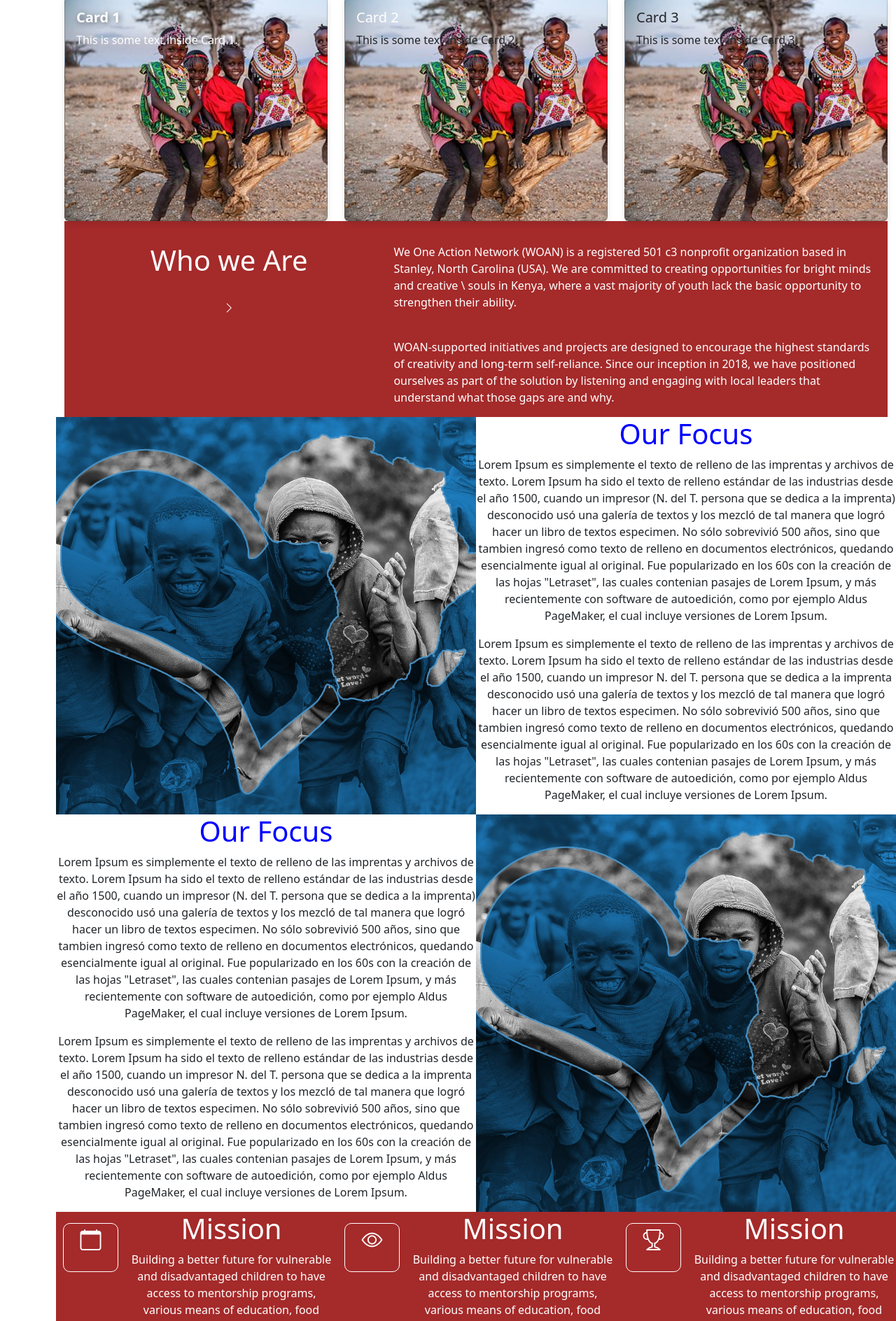
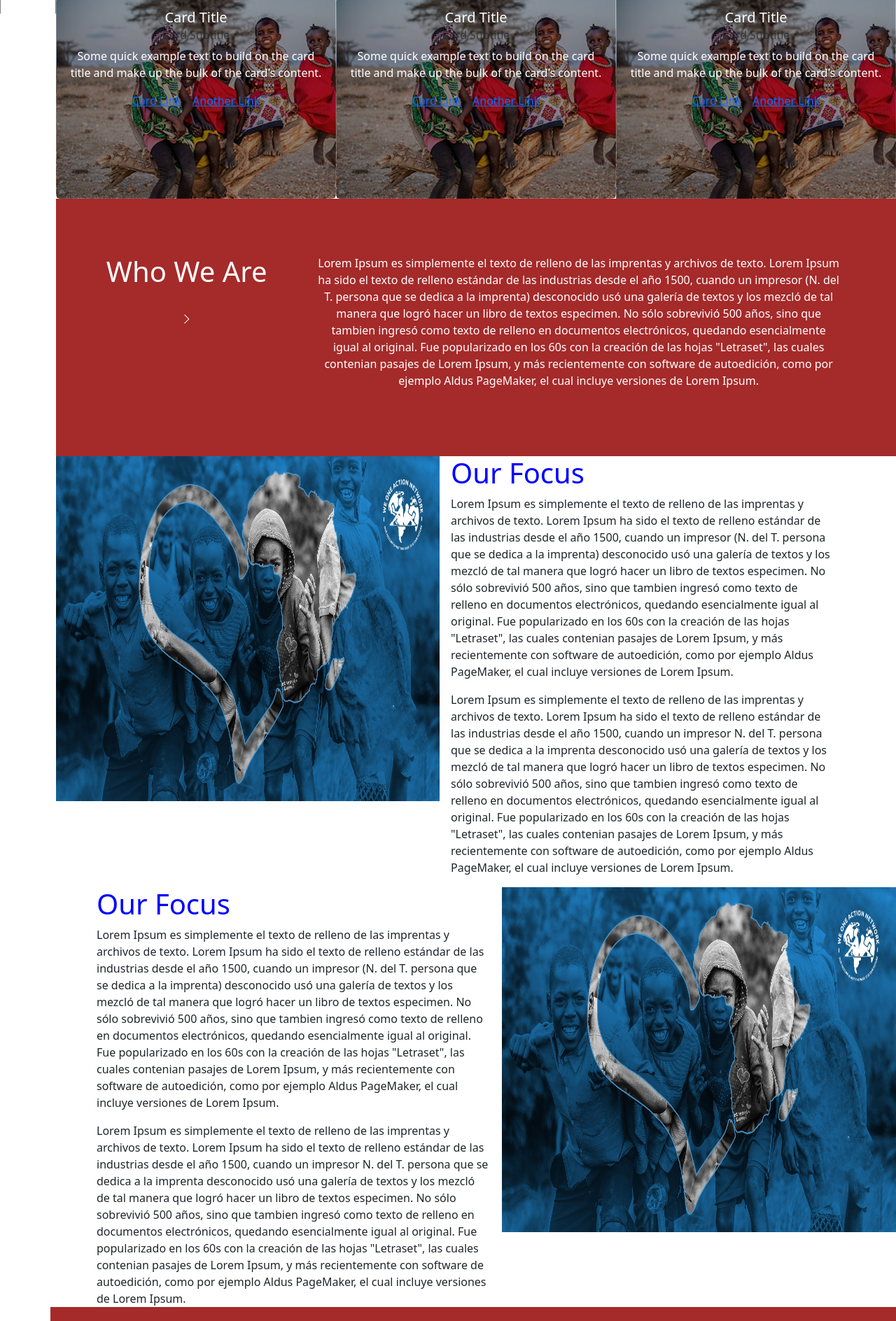
Before and after one commit to justin-ngatho/vorp-app, a React (Create React App) app: page / in a window 1280 px wide. Shown: the part 780-2668 px from the top of the page at 70% size. Built offline with nearby package versions, Linux system fonts and the light colour scheme.

Commit message:
responsive changes

```diff
--- a/src/App.css
+++ b/src/App.css
@@ -1,6 +1,12 @@
+* {
+  margin: 0;
+  padding: 0;
+  box-sizing: border-box;
+}
+
 body {
   margin-right: 0;
-  /* overflow: hidden; */
+
 }
 
 
@@ -15,11 +21,41 @@ body {
   padding-left: 10%;
   margin-right: 0;
 }
-
+.container-top{
+  width: 100%;
+  overflow-x: hidden;
+}
 .navbar-button{
   padding-left: 10px;
   padding-top: 20px;
 }
+.links-container {
+  text-align: center;
+}
+.section-two-content {
+  display: flex;
+  flex-direction: column;
+  align-items: center;
+}
+/* Offcanvas body responsiveness */
+.offcanvas-body {
+  padding: 10px;
+  overflow: hidden;
+  /* width: 40vw; */
+}
+
+/* Social media icons container */
+.container-bottom {
+  text-align: center;
+  margin-top: 20px;
+}
+
+.container-bottom i {
+  font-size: 24px;
+  margin: 0 10px;
+  cursor: pointer;
+}
+
 .container-bottom{
   display: flex;
   gap:20px;
@@ -38,9 +74,63 @@ body {
   font-style: none;
 }
 
+
+/* Medium devices (tablets, 768px and below) */
+@media (max-width: 768px) {
+  .container {
+    position: fixed;
+    width: 70px;
+  }
+  .card-navi {
+    width: 100%; /* Slightly wider for tablets */
+    text-align: center;
+  }
+  .offcanvas{
+    width: 100%;
+    /* overflow: hidden; */
+  }
+  .offcanvas-body{
+    width: 100%;
+    /* overflow: hidden; */
+  }
+  .offcanvas-header{
+    width: 100%;
+    /* overflow: hidden; */
+  }
+  .offcanvas-title img {
+    width: 90px; /* Adjust logo size */
+  }
+
+  button {
+    font-size: 15px; /* Slightly smaller button font size */
+  }
+
+  .container-bottom i {
+    font-size: 22px; /* Resize icons slightly */
+  }
+}
+
+/* Large devices (desktops) */
+@media (min-width: 1024px) {
+  .card-navi {
+    width: 25vw; /* Keep the original width for large screens */
+  }
+
+  .offcanvas-title img {
+    width: 100px; /* Keep original logo size for large screens */
+  }
+
+  button {
+    font-size: 16px; /* Keep button size as defined */
+  }
+  .container-bottom i {
+    font-size: 24px; /* Keep social media icon size */
+  }
+}
 /* carousel */
 .carousel{
   margin-left: 80px;
+  margin-right: 10px;
   top: 0;
 }
 .carousel-item {
@@ -49,7 +139,6 @@ body {
   text-align: center;
   margin-top: 0;
   margin-right: 0;
-
 }
 
 .carousel-caption {
@@ -82,86 +171,84 @@ body {
 }
 @media (max-width:767px) {
 
+  .carousel-slide{
+    height: 40vh;
+    margin-bottom: 0px;
+    margin-left: 80px;
+  }
   .carousel-inner {
     display: flex;
     text-align: center;
+    height: auto;
+    margin-bottom: 0;
   }
 
   .carousel-caption {
-    font-size: 1.5rem;
     display: flex;
-    bottom: 40%;
-    left: 40%;
+    flex-direction: column;
+    top: 10%;
+    height: 10vh;
   }
+  .img-container{
+    width: 100%;
+    height: auto;
+  }
+  .carousel-caption h2{
+    font-size: 1rem;
+  }
+  .carousel-caption h4{
+    font-size: 1rem;
+  }
+  .carousel-inner::before {
+    content: '';
+    position: absolute;
+    width: 100%;
+    height: 40vh;
+    top: 0;
+    left: 0;
+    background: rgba(0, 0, 0, 0.7);
+    z-index: 1;
+  }
+
 }
 
 /* Section 1 */
-.section1-container{
+.container-section1{
+  margin-left: 80px;
+
+}
+.section1-container2{
+  display: flex;
+  text-align: center;
+  background-color: brown;
+  color: white;
+}
+.card::before {
+  content: '';
+  position: absolute;
+  width: 100%;
+  height: 100%;
+  top: 0;
+  left: 0;
+  background: rgba(0, 0, 0, 0.4);
+  /* z-index: 1; */
+}
+.card-body {
+  z-index: 6;
+}
+@media (max-width:767) {
+.container-section1{
   margin-left: 80px;
 }
-.no-gutters {
-  /* margin-right: 80px; */
-  margin-left: 0;
-  color: white;
-  gap: 0;
-}
-
-.no-gutters > .col
- {
-  padding-right: 0;
-  padding-left: 0;
-  margin: 0 ;
-  color: white;
-   /* Add smooth transform effect on hover */
-}
-.card-no-space{
-  padding-right: 0;
-  padding-left: 0;
-  margin: 0 ;
-  color: white;
-   /* Add smooth transform effect on hover */
-   box-shadow: 0 4px 8px rgba(0, 0, 0, 0.1);
-  transition: transform 0.3s ease, box-shadow 0.3s ease;
-  z-index: 1; /* Ensure normal stacking order */
-  overflow: hidden;
-}
-/* Card hover effect with blue shade */
-.card-no-space::before {
-  content: '';
-  position: absolute;
-  top: 0;
-  left: 0;
-  right: 0;
-  bottom: 0;
-  background-color: rgba(0, 0, 255, 0.3); /* Blue shade, adjust opacity as needed */
-  background-size: cover;
-  opacity: 0;
-  transition: opacity 0.3s ease; /* Smooth transition for the shade */
-  color: white;
-  font-weight: bolder;
-}
-
-.card-no-space:hover::before {
-  opacity: 1; /* Show the blue shade on hover */
-}
-
-/* Bouncing effect using keyframes */
-.card-no-space:hover {
-  transform: translateY(-15px); /* Lift the card slightly upwards */
-  box-shadow: 0 15px 25px rgba(0, 0, 255, 0.3); /* Blue shadow for lift effect */
-  z-index: 10; /* Make the hovered card appear above the others */
-}
-
-/* Ensure the content (text) remains on top of the blue shade */
-.card-body {
-  position: relative;
-  z-index: 5; /* Content appears above the overlay */
-  background: transparent; /* Optional: semi-transparent background for readability */
-  color: white
-}
-
-.section1-container2{
-  display: flex;
+  .container1-content{
+    height: 40vh;
+    margin-left: 80px;
+    flex-direction: column;
+    margin-top: 10px;
+  }
+  .section1-container2{
+    flex-direction: column;
+  }
 }
 
 /* Section Two */
--- a/src/components/hero.js
+++ b/src/components/hero.js
@@ -55,14 +55,14 @@ export default function Hero ()
             className={`carousel-item ${index === activeIndex ? 'active' : ''}`}
           >
             <div className="img-container">
-            <img src={slide.imageUrl} className="d-block w-100" alt={slide.caption} />
+            <img src={slide.imageUrl} className="d-block w-100" alt={slide.caption} style={{width:"100%",height:"auto"}} />
             </div>
 
             <div className="carousel-caption">
               <h2>{slide.caption}</h2>
-              <br/><br/>
+              <br/>
               <h4>{slide.captionText}</h4>
-              <br/><br/>
+              <br/>
               <Button>{slide.buttonText}</Button>
             </div>
           </div>
--- a/src/components/nav.js
+++ b/src/components/nav.js
@@ -23,7 +23,7 @@ function Nav() {
    };
 
   return (
-    <div className="container" style={{width:"80px", border:"1px", borderColor:"grey"}}>
+    <div className="container" style={{width:"80px", border:"solid",borderWidth:'0.1px', borderColor:"grey",borderBottomColor:"white"}}>
     <div className='navbar-button' >
     <img src='./images/list.svg' style={{width:"50px"}} onClick={handleShow}/>
     </div>
@@ -38,7 +38,7 @@ function Nav() {
         <Offcanvas.Body>
           <div className="links-container">
           <div className="section-two-content">
-          <Card
+          <Card className='card-navi'
             style={{
               width: "25vw",
               backgroundColor: "white",
@@ -223,7 +223,7 @@ function Nav() {
                 <Collapse in={openStates === 4}>
                 <div
                     id="example-collapse-text"
-                    style={{ paddingBottom: "15px",textAlign:"center", }}
+                    style={{ textAlign:"center",gap:"100px" }}
                   >
                     <a href=''>In Motion</a>
                     <br/><br/>
--- a/src/components/section1.js
+++ b/src/components/section1.js
@@ -5,59 +5,97 @@ import "bootstrap/dist/css/bootstrap.min.css";
 
 const CardComponent = () => {
   return (
-    <Container fluid >
+    <div className="container-section1">
       <div className="section1-container">
-      <Row className="no-gutters">
-        <Col md={4} >
-          <Card className="card-no-space " style={{backgroundImage:"url(/images/hero1.jpg)", height:"40vh", width:"100%"}}>
-            <Card.Body style={{}}>
-              <Card.Title style={{color:"white", fontWeight:"bolder", textShadow:"2px 2px 8px rgba(0, 0, 0, 0.6)"}}>Card 1</Card.Title>
-              <Card.Text style={{color:"white",textShadow:"5px 5px 18px rgba(0, 0, 0, 0.6)"}}>
-                This is some text inside Card 1.
+        <div className="row g-0">
+          <div className="col-md-4">
+        <Card style={{
+          backgroundImage:"url(./images/hero1.jpg)",
+          color:"white",
+          textAlign:"center",
+          height:"18rem",
+           }}>
+          <Card.Body>
+            <Card.Title>Card Title</Card.Title>
+            <Card.Subtitle className="mb-2 text-muted">
+              Card Subtitle
+            </Card.Subtitle>
+            <Card.Text>
+              Some quick example text to build on the card title and make up the
+              bulk of the card's content.
             </Card.Text>
+            <Card.Link href="#">Card Link</Card.Link>
+            <Card.Link href="#">Another Link</Card.Link>
           </Card.Body>
         </Card>
-        </Col>
-        <Col md={4}>
-          <Card className="card-no-space bg-image-2" style={{backgroundImage:"url(/images/hero1.jpg)", height:"40vh"}}>
+        </div>
+        <div className="col-md-4">
+        <Card style={{
+          backgroundImage:"url(./images/hero1.jpg)",
+          color:"white",
+          textAlign:"center",
+          height:"18rem",
+         }}>
           <Card.Body>
-              <Card.Title style={{color:"white"}}>Card 2</Card.Title>
+            <Card.Title>Card Title</Card.Title>
+            <Card.Subtitle className="mb-2 text-muted">
+              Card Subtitle
+            </Card.Subtitle>
             <Card.Text>
-                This is some text inside Card 2.
+              Some quick example text to build on the card title and make up the
+              bulk of the card's content.
             </Card.Text>
+            <Card.Link href="#">Card Link</Card.Link>
+            <Card.Link href="#">Another Link</Card.Link>
           </Card.Body>
         </Card>
-        </Col>
-        <Col md={4}>
-          <Card className="card-no-space bg-image-3" style={{backgroundImage:"url(/images/hero1.jpg)", height:"40vh"}}>
+        </div>
+        <div className="col-md-4">
+        <Card style={{
+          backgroundImage:"url(./images/hero1.jpg)",
+          color:"white",
+          textAlign:"center",
+          height:"18rem",
+          borderRadius:"0"
+         }}>
           <Card.Body>
-              <Card.Title>Card 3</Card.Title>
+            <Card.Title>Card Title</Card.Title>
+            <Card.Subtitle className="mb-2 text-muted">
+              Card Subtitle
+            </Card.Subtitle>
             <Card.Text>
-                This is some text inside Card 3.
+              Some quick example text to build on the card title and make up the
+              bulk of the card's content.
             </Card.Text>
+            <Card.Link href="#">Card Link</Card.Link>
+            <Card.Link href="#">Another Link</Card.Link>
           </Card.Body>
         </Card>
-        </Col>
-      </Row>
-      </div>
-      <div className="section1-container2" style={{marginLeft:"80px"}}>
-        <div className="content-left" style={{backgroundColor:"brown", color:"white", width:"40%",
-            textAlign: "center", paddingTop:"2rem"}}>
-            <h1>Who we Are</h1>
-            <br/>
-           <p><i class="bi bi-chevron-right"></i></p>
-        </div>
-        <div className="content-right" style={{backgroundColor:"brown", color:"white", width:"60%",
-            paddingRight:"20px", paddingTop:"2rem" }}>
-            <p>We One Action Network (WOAN) is a registered 501 c3 nonprofit organization based in Stanley, North Carolina (USA). We are committed to creating opportunities for bright minds and creative \
-                souls in Kenya, where a vast majority of youth lack the basic opportunity to strengthen their ability.</p>
-            <br/>
-           <p>WOAN-supported initiatives and projects are designed to encourage the highest standards of creativity and long-term self-reliance. Since our inception in 2018, we have positioned ourselves
-            as part of the solution
-             by listening and engaging with local leaders that understand what those gaps are and why.</p>
         </div>
         </div>
-    </Container>
+      </div>
+      <div className="section1-container2">
+        <div className="row g-0" style={{
+          marginRight:"80px",
+          marginTop:"80px",
+          marginBottom:"80px"
+        }}>
+          <div className="col-md-4">
+            <h1>Who We Are</h1>
+            <br/>
+            <p> <i class="bi bi-chevron-right"></i></p>
+          </div>
+          <div className="col-md-8">
+            <p>Lorem Ipsum es simplemente el texto de relleno de las imprentas y
+              archivos de texto. Lorem Ipsum ha sido el texto de relleno estándar de las
+              industrias desde el año 1500, cuando un impresor (N. del T. persona que se dedica a la imprenta)
+              desconocido usó una galería de textos y los mezcló de tal manera que logró hacer un libro de textos
+              especimen. No sólo sobrevivió 500 años, sino que tambien ingresó como texto de relleno en documentos electrónicos, quedando esencialmente igual al original. Fue popularizado en los 60s con la creación de las hojas "Letraset", las cuales contenian pasajes de Lorem Ipsum, y más recientemente
+               con software de autoedición, como por ejemplo Aldus PageMaker, el cual incluye versiones de Lorem Ipsum.</p>
+          </div>
+        </div>
+      </div>
+    </div>
   );
 };
 
--- a/src/components/section2.js
+++ b/src/components/section2.js
@@ -2,12 +2,17 @@
 export default function SectionTwo () {
 
     return (
-        <div className="section-two" style={{marginLeft:"80px"}}>
-            <div className="section-two-container">
-                    <div className="section-two-left">
-                        <img src="./images/section2.jpg" alt="image" style={{height:"100%"}}/>
+        <div className="section-two" style={{marginLeft:"80px",}}>
+            <div className="row g-3" style={{
+                marginRight:"80px",
+            }}>
+                    <div className="col-md-6">
+                        <img src="./images/section2.jpg" alt="image" style={{
+                            width:"100%",
+                            height:"80%"
+                        }} />
                     </div>
-                    <div className="section-two-right">
+                    <div className="col-md-6">
                         <h1 style={{color:"blue"}}>Our Focus</h1>
                         <p>Lorem Ipsum es simplemente el texto de relleno de las imprentas y archivos de texto. Lorem Ipsum ha sido
                             el texto de relleno estándar de las industrias desde el año 1500, cuando un impresor (N. del T. persona que se dedica a la imprenta) desconocido usó una galería de textos y los mezcló de tal manera que logró hacer un libro de textos especimen. No sólo sobrevivió 500 años, sino que tambien ingresó como texto de relleno en documentos electrónicos, quedando esencialmente igual al original. Fue popularizado en los 60s con la creación de las hojas "Letraset", las cuales contenian pasajes de Lorem Ipsum, y más recientemente
@@ -20,8 +25,10 @@ export default function SectionTwo () {
                     </div>
                 </div>
 
-                <div className="section-two-container">
-                    <div className="section-two-right">
+                <div className="row g-3" style={{
+                    marginLeft:"50px"
+                }}>
+                    <div className="col-md-6" >
                         <h1 style={{color:"blue"}}>Our Focus</h1>
                         <p>Lorem Ipsum es simplemente el texto de relleno de las imprentas y archivos de texto. Lorem Ipsum ha sido
                             el texto de relleno estándar de las industrias desde el año 1500, cuando un impresor (N. del T. persona que se dedica a la imprenta) desconocido usó una galería de textos y los mezcló de tal manera que logró hacer un libro de textos especimen. No sólo sobrevivió 500 años, sino que tambien ingresó como texto de relleno en documentos electrónicos, quedando esencialmente igual al original. Fue popularizado en los 60s con la creación de las hojas "Letraset", las cuales contenian pasajes de Lorem Ipsum, y más recientemente
@@ -32,8 +39,11 @@ export default function SectionTwo () {
                             impresor N. del T. persona que se dedica a la imprenta desconocido usó una galería de textos y los mezcló de tal manera que logró hacer un libro de textos especimen. No sólo sobrevivió 500 años, sino que tambien ingresó como texto de relleno en documentos electrónicos, quedando esencialmente igual al original. Fue popularizado en los 60s con la creación de las hojas "Letraset", las cuales contenian pasajes de Lorem Ipsum, y más recientemente con software de autoedición,
                             como por ejemplo Aldus PageMaker, el cual incluye versiones de Lorem Ipsum.</p>
                     </div>
-                    <div className="section-two-left">
-                        <img src="./images/section2.jpg" alt="image" style={{height:"100%"}}/>
+                    <div className="col-md-6">
+                        <img src="./images/section2.jpg" alt="image" style={{
+                            width:"100%",
+                            height:"80%"
+                        }} />
                     </div>
                 </div>
             </div>
--- a/src/components/section3.js
+++ b/src/components/section3.js
@@ -5,32 +5,40 @@ import Row from 'react-bootstrap/Row';
 export default function SectionThree () {
 
     return (
-      <div className="section-three" style={{marginLeft:"80px", backgroundImage:"url(images/section3.jpg",backgroundRepeat:"no-repeat",
+      <div className="section-three" style={{
+        marginLeft:"80px",
+        backgroundImage:"url(images/section3.jpg",
+        backgroundRepeat:"no-repeat",
         backgroundSize:"cover"
       }}>
-        <div className="section-three-top">
-          <div className="card-top-icon" style={{}}>
+        <div className="row g-3"
+        style={{
+          backgroundColor:"brown",
+          padding:"20px"
+
+        }}>
+          <div className="col-md-1 card-top-icon" style={{}}>
           <span class="ico-circle"> <i class="bi bi-calendar" ></i></span>
           </div>
-          <div className="card-top">
+          <div className="col-md-3 card-top">
             <h1>Mission</h1>
             <p>Building a better future for vulnerable and disadvantaged children to
                 have access to mentorship programs, various means of education, food items,
                 and other basic human needs.</p>
           </div>
-          <div className="card-top-icon">
+          <div className="col-md-1 card-top-icon">
           <span class="ico-circle"><i class="bi bi-eye"></i></span>
           </div>
-          <div className="card-top">
+          <div className="col-md-3 card-top">
             <h1>Mission</h1>
             <p>Building a better future for vulnerable and disadvantaged children to
                 have access to mentorship programs, various means of education, food items,
                 and other basic human needs.</p>
           </div>
-          <div className="card-top-icon">
+          <div className="col-md-1 card-top-icon">
           <span class="ico-circle"> <i class="bi bi-trophy" ></i></span>
           </div>
-          <div className="card-top">
+          <div className="col-md-3 card-top">
             <h1>Mission</h1>
             <p>Building a better future for vulnerable and disadvantaged children to
                 have access to mentorship programs, various means of education, food items,
@@ -38,8 +46,15 @@ export default function SectionThree () {
           </div>
         </div>
 
-        <div className="section-three-bottom">
-            <div className="card-bottom-left">
+        <div className="section-three-bottom"style={{
+          textAlign:"center",
+          padding:"20px"
+        }}>
+          <div className='row g-0'>
+
+
+          <div className='col-md-6 g-0'>
+          <div className="card-bottom-left">
                 <h1>Poverty rate in Kenya</h1>
                 <p>Lorem Ipsum es simplemente el texto de relleno de las imprentas y archivos de texto.
                     Lorem Ipsum ha sido el texto de relleno estándar de las industrias desde el año 1500,
@@ -54,7 +69,9 @@ export default function SectionThree () {
                     el cual incluye versiones de Lorem Ipsum.
                 </p>
             </div>
-            <div className="card-bottom-right">
+          </div>
+
+            <div className="card-bottom-right col-md-6">
               <div className="row">
         <div class="col-md-6">
           <div class="work-box">
@@ -156,6 +173,7 @@ export default function SectionThree () {
       </div>
             </div>
         </div>
+        </div>
       </div>
     );
 }
--- a/src/components/section4.js
+++ b/src/components/section4.js
@@ -4,15 +4,15 @@ export default function SectionFour () {
 
     return (
         <div className="section-four" style={{marginLeft:"80px",}}>
-            <div className="section-four-container">
-                <div className="section-four-left">
+            <div className="section-four-container row g-0">
+                <div className="col-md-8">
                     <h2>
                     We One Action Network is
                      committed to helping vulnerable and disadvantaged students and educators in Kenya.
 
                     </h2>
                 </div>
-                <div className="section-four-right">
+                <div className="col-md-4">
                     <img src='./images/logo.jpeg' alt="logo" style={{width:"200px"}}/>
                 </div>
             </div>
```
Also changed, not shown: src/components/footer.js (+10 -5 lines). Lines whose indentation alone changed are shown as unchanged.
